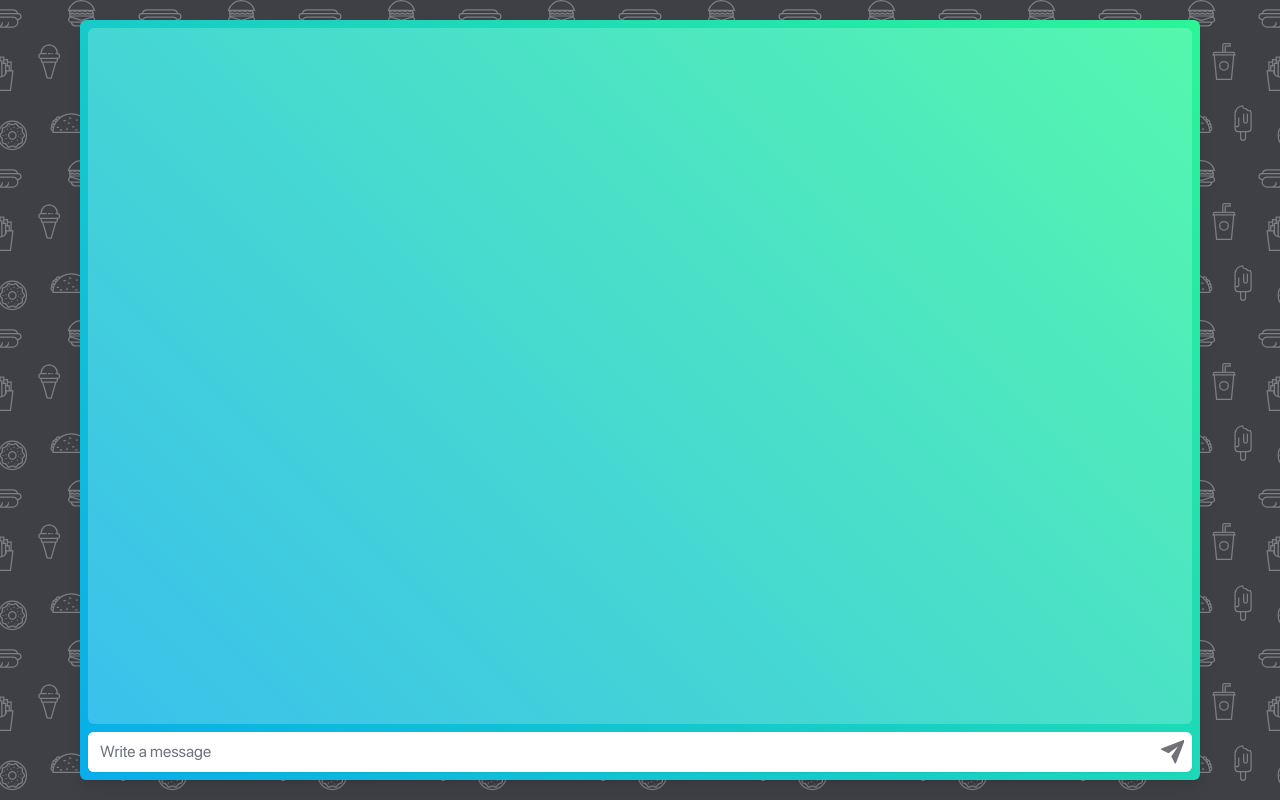
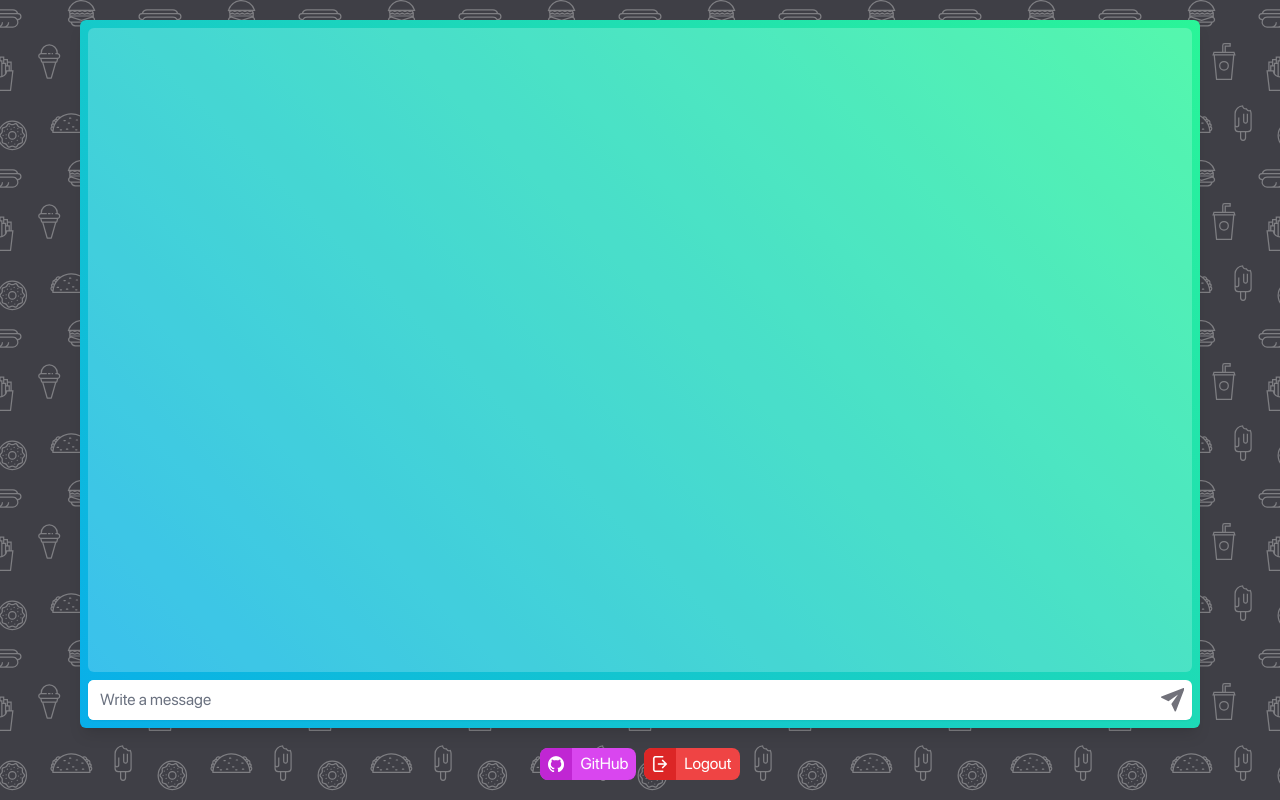
Before and after one commit to arashyeganeh/lite-chat, a website built with webpack: page view/room.html in a window 1280 px wide. Built offline with nearby package versions, Linux system fonts and the light colour scheme.

Commit message:
Add "logout" button

```diff
--- a/app.js
+++ b/app.js
@@ -5,15 +5,16 @@ const cookieParser = require('cookie-parser');
 
 const roomRoute = require(path.join(__dirname, '/routes/room'));
 const loginRoute = require(path.join(__dirname, '/routes/login'));
-const signoutRoute = require(path.join(__dirname, '/routes/signout'));
+const logoutRoute = require(path.join(__dirname, '/routes/logout'));
 
 serverService.app.use(express.urlencoded({ extended: false }));
 serverService.app.use(cookieParser())
 serverService.app.use(express.json());
+serverService.app.use(express.static('public'))
 serverService.app.use(express.static('dist'))
 
 serverService.app.use('/room', roomRoute);
-serverService.app.use('/signout', signoutRoute);
+serverService.app.use('/logout', logoutRoute);
 serverService.app.use('*', loginRoute);
 
 serverService.initServer();
--- a/src/page/room/style.scss
+++ b/src/page/room/style.scss
@@ -1,7 +1,12 @@
 @import "../../style/global.scss";
 
+body {
+  @apply flex flex-col h-screen lg:px-20 lg:py-5 p-5;
+}
+
 .wrapper {
-  @apply flex flex-col h-full backdrop-blur-md shadow-lg rounded-md p-2;
+  @apply flex flex-col backdrop-blur-md shadow-lg rounded-md p-2;
+  flex: 1 1 auto;
   background-color: #08aeea;
   background-image: linear-gradient(45deg, #08aeea 0%, #2af598 100%);
 }
@@ -14,30 +19,49 @@
 
 .message {
   @apply inline-block md:w-1/2 w-full bg-white/50 rounded-md p-2;
-}
 
-.message.me {
+  &.me {
     @apply self-end bg-blue-600/50 text-white;
   }
 
-.message span {
+  span {
     @apply text-base font-bold;
   }
 
-.message p {
+  p {
     @apply break-words ml-1;
+  }
 }
 
 .input {
   @apply flex flex-row items-center bg-white border-gray-300 shadow-sm rounded-md mt-2 overflow-hidden;
   height: 2.5rem;
-}
-
-.input [type="text"] {
+  & [type="text"] {
     @apply grow border-0;
     box-shadow: none !important;
   }
 
-.input [type="submit"] {
+  & [type="submit"] {
     @apply h-full p-2 fill-zinc-500 hover:fill-blue-500 duration-200;
   }
+}
+
+footer {
+  @apply flex items-center justify-center text-white mt-5 space-x-2;
+  a {
+    @apply flex items-center justify-center bg-fuchsia-500 rounded-lg overflow-hidden;
+  }
+  i {
+    @apply bg-fuchsia-600 p-2;
+  }
+  span {
+    @apply px-2;
+  }
+
+  .logout{
+    @apply bg-red-500;
+    i {
+      @apply bg-red-600;
+    }
+  }
+}
--- a/view/room.html
+++ b/view/room.html
@@ -7,7 +7,6 @@
     <link href="/style.css" rel="stylesheet" />
   </head>
   <body>
-    <div class="h-screen lg:px-20 lg:py-5 p-5">
     <div class="wrapper">
       <div class="content" id="content"></div>
       <form id="message-form" class="input" action="" method="POST">
@@ -39,7 +38,20 @@
         </button>
       </form>
     </div>
-    </div>
+    <footer>
+      <a href="https://github.com/arashyeganeh" target="_blank">
+        <i>
+          <img src="/img/github.png" />
+        </i>
+        <span>GitHub</span>
+      </a>
+      <a href="/logout" class="logout">
+        <i>
+          <img src="/img/logout.png" />
+        </i>
+        <span>Logout</span>
+      </a>
+    </footer>
     <script src="room.script.js"></script>
     <script src="/socket.io/socket.io.js"></script>
   </body>
```
Also changed, not shown: public/img/github.png (added), public/img/logout.png (added), routes/logout.js (renamed from routes/signout.js). Lines whose indentation alone changed are shown as unchanged.
